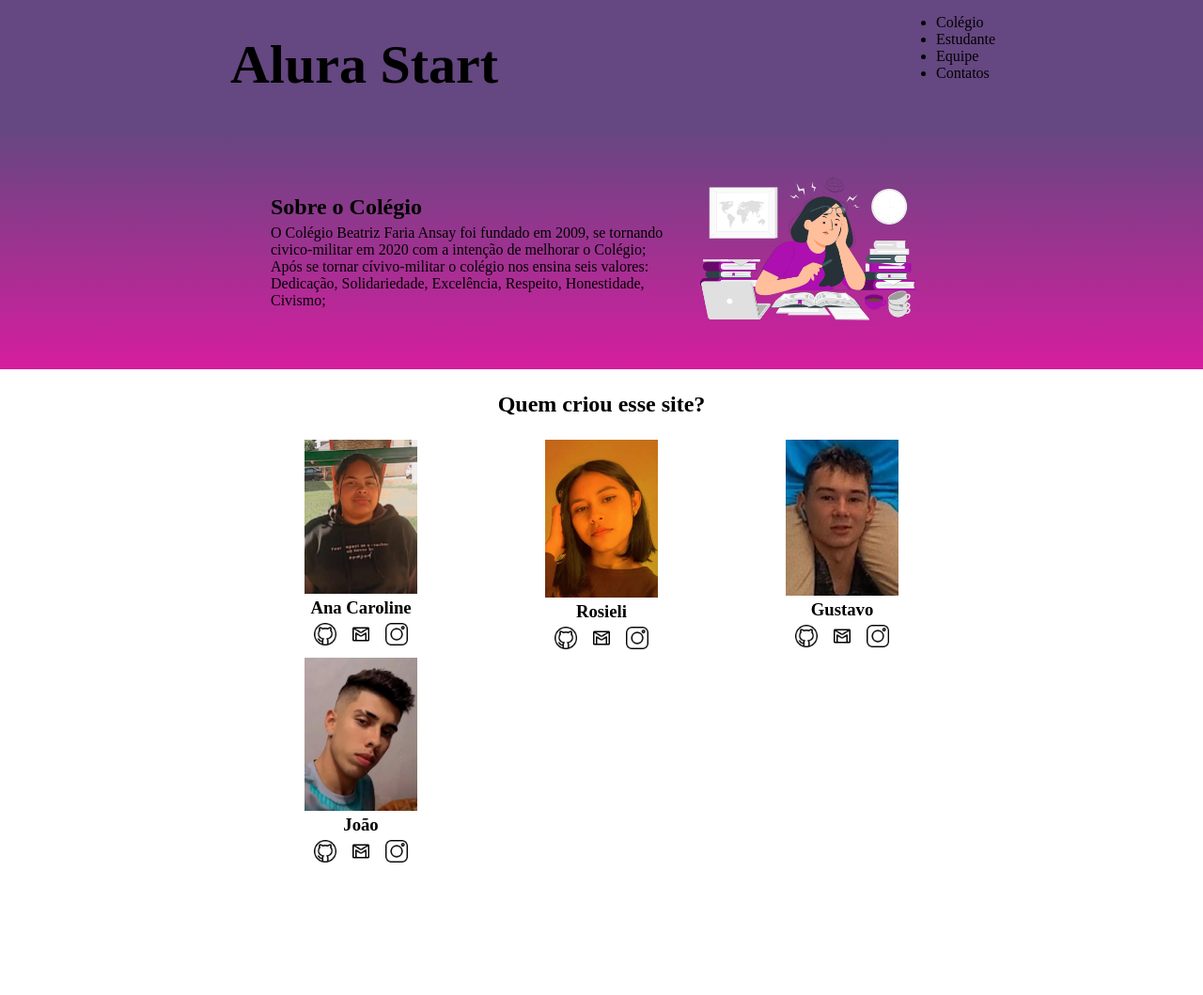
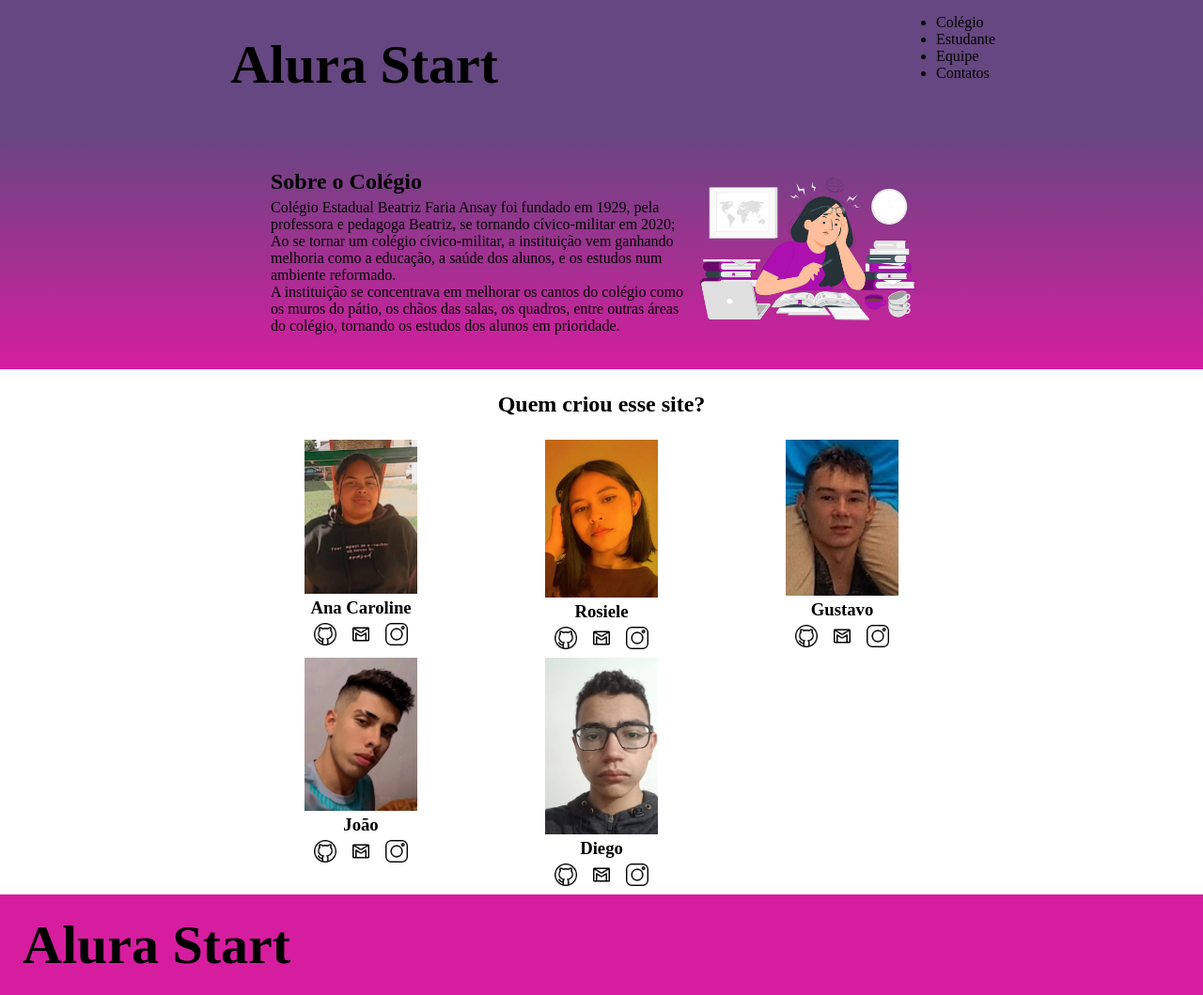
Before and after one commit to AnaCaroline04/AluraStart-2C, a plain HTML site: page index.html in a window 1280 px wide. Shown: the whole page at 94% size. Before the commit the page ends 927 px from the top, so only its background shows below. Drawn offline with Linux system fonts and the light colour scheme; a web font is replaced by a local one.

Commit message:
Add files via upload

```diff
--- a/index.html
+++ b/index.html
@@ -24,9 +24,9 @@
     <section class="Colégio">
         <div class="Colégio-div-conteudo">
             <h2 class="Colégio-Título">Sobre o Colégio</h2>
-            <p class="Colégio-texto1">O Colégio Beatriz Faria Ansay foi fundado em 2009, se tornando civico-militar em 2020 com a intenção de melhorar o Colégio;</p>
-            <p class="Colégio-texto2"> Após se tornar cívivo-militar o colégio nos ensina seis valores: Dedicação, Solidariedade, Excelência, Respeito, Honestidade, Civismo;</p>
-
+            <p class="Colégio-texto1">Colégio Estadual Beatriz Faria Ansay foi fundado em 1929, pela professora e pedagoga Beatriz, se tornando cívico-militar em 2020;</p>
+            <p class="Colégio-texto2">Ao se tornar um colégio cívico-militar, a instituição vem ganhando melhoria como a educação, a saúde dos alunos, e os estudos num ambiente reformado.</p>
+            <p class="Colégio-texto3">A instituição se concentrava em melhorar os cantos do colégio como os muros do pátio, os chãos  das salas, os quadros, entre outras áreas do colégio, tornando os estudos dos alunos em prioridade.</p>
         </div>
         <img class="Colégio-imagem" src="Student stress.png" alt="imagem de uma estudante">
     </section>
@@ -43,17 +43,17 @@
         </div>
         <div class="Estudante-div">
             <img class="Estudante-imagem" src="Rose.jpg" alt=" imagem de Rosieli">
-            <h3 class="Estudante-nome">Rosieli</h3>
+            <h3 class="Estudante-nome">Rosiele</h3>
             <img class="Estudante-icone" src="Github.png" alt="icone Github">
-            <a href="https://gmail.com/rosiele.rocha@escola.pr.gov.br"><img class="Estudante-icone" src="gmail.png" alt="icone Google"></a>
-            <img class="Estudante-icone" src="Instagram.png" alt="icone Instagram">
+            <a href="https://gmail.com/rosiele.rocha@escola.pr.gov.br"><img class="Estudante-icone" src="gmail.png" alt="icone gmail"></a>
+            <a href="https://Instagram.com/roseazevedor16"><img class="Estudante-icone" src="Instagram.png" alt="icone Instagram"></a>
         </div>
         <div class="Estudante-div">
             <img class="Estudante-imagem" src="Gustavo.jpg" alt="imagem de Gustavo">
             <h3 class="Estudante-nome">Gustavo</h3>
             <img class="Estudante-icone" src="Github.png" alt="icone Github">
-            <a href="https://gmail.com/gustavo.sarote@escola.pr.gov.br"><img class="Estudante-icone" src="gmail.png" alt="icone Google"></a>
-            <img class="Estudante-icone" src="Instagram.png" alt="icone Instagram">
+            <a href="https://gmail.com/gustavo.sarote@escola.pr.gov.br"><img class="Estudante-icone" src="gmail.png" alt="icone gmail"></a>
+            <a href="https://Instagram.com/_gussarot"><img class="Estudante-icone" src="Instagram.png" alt="icone Instagram"></a>
         </div>
         <span></span>
         <span></span>
@@ -61,10 +61,21 @@
             <img class="Estudante-imagem" src="João.jpg" alt="imagem de João">
             <h3 class="Estudante-nome">João</h3>
             <img class="Estudante-icone" src="Github.png" alt="icone Github">
-            <a href="http://gmail.com/joao.lara.martins@escola.pr.gov.br"><img class="Estudante-icone" src="gmail.png" alt="icone Google"></a>
-            <img class="Estudante-icone" src="Instagram.png" alt="icone Instagram">
+            <a href="https://gmail.com/joao.lara.martins@escola.pr.gov.br"><img class="Estudante-icone" src="gmail.png" alt="icone gmail"></a>
+            <a href="https://Instagram.com/vinicius_lara_a"><img class="Estudante-icone" src="Instagram.png" alt="icone Instagram"></a>
+            </div>
+            <div class="Estudante-div">
+            <img class="Estudante-imagem" src="Diego.jpg" alt="imagem de Diego">
+            <h3 class="Estudante-nome">Diego</h3>
+            <img class="Estudante-icone" src="Github.png" alt="icone Github">
+            <a href="https://gmail.com/diego.sousa.silva@escola.pr.gov.br"><img class="Estudante-icone" src="gmail.png" alt="icone gmail"></a>
+            <a href="https://Instagram.com/aniimattor"><img class="Estudante-icone" src="Instagram.png" alt="icone Instagram"></a>
             </div>
         </div>
     </section>
+
+    <footer class="rodape">
+        <h1 class="Título">Alura Start</h1>
+    </footer>
 </body>
 </html>
--- a/style.css
+++ b/style.css
@@ -67,3 +67,7 @@ h1{
     display: grid;
     grid-template-columns: 20% 20% 20% 20% 20%;
 }
+
+.rodape{
+    background-color:rgb(214, 29, 159);
+}
```
Also changed, not shown: Diego.jpg (added).
